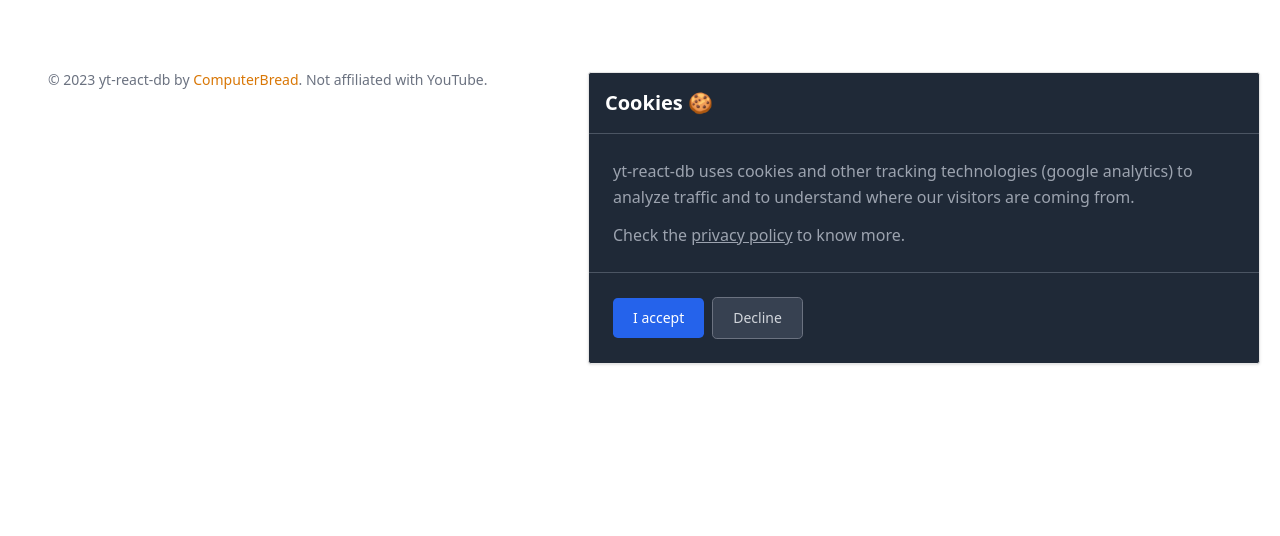
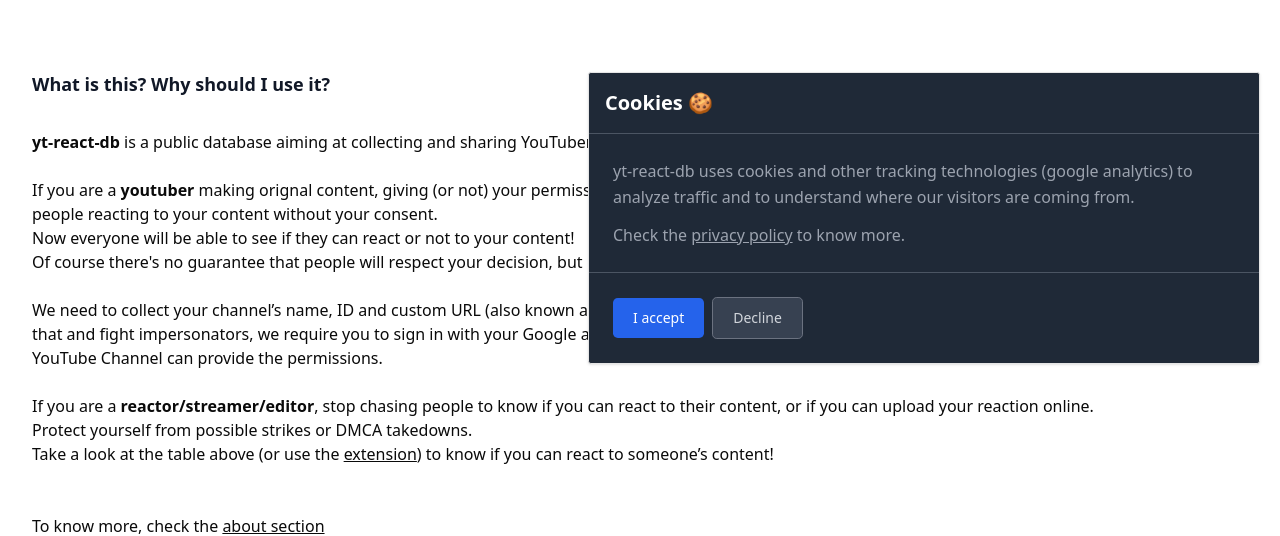
Before and after one commit to yt-react-db/front-yt-react-db, a React (Vite) app: page / in a window 1280 px wide. Shown: the part 416-952 px from the top of the page. Before the commit the page ends 800 px from the top, so only its background shows below. Built offline with nearby package versions, Linux system fonts and the light colour scheme; no server answers.

Commit message:
ruining the homepage for google validation

```diff
--- a/src/App.tsx
+++ b/src/App.tsx
@@ -1,4 +1,5 @@
 import './App.css'
+import AboutHomePage from './components/AboutHomePage';
 import Header from './components/Header';
 import PermissionsTable from './components/PermissionsTable/PermissionsTable';
 
@@ -8,6 +9,7 @@
     <>
       <Header />
       <PermissionsTable />
+      <AboutHomePage />
     </>
   )
 }
--- /dev/null
+++ b/src/components/AboutHomePage.tsx
@@ -0,0 +1,40 @@
+import { NavLink } from "react-router-dom";
+
+export default function AboutHomePage() {
+    return (
+        <div>
+
+            <div id="about" className="my-8">
+                <h2 className="mb-2 text-lg font-semibold text-gray-900 dark:text-white">What is this? Why should I use it?</h2>
+            </div>
+            <p>
+                <span className="font-bold">yt-react-db</span> is a public database aiming at collecting and sharing YouTuber's permissions concerning React content.
+                <br />
+                <br />
+                If you are a <span className="font-bold">youtuber</span> making orignal content,
+                giving (or not) your permissions will free you from answering emails and DM of reactors,
+                and free you from chasing people reacting to your content without your consent.<br />
+                Now everyone will be able to see if they can react or not to your content!<br />
+                Of course there's no guarantee that people will respect your decision, but hopefully most will!<br />
+                <br />
+                We need to collect your channel’s name, ID and custom URL (also
+                known as your YouTube Handle) that are used to uniquely identify
+                your YouTube Channel. To do that and fight impersonators, we
+                require you to sign in with your Google account that is linked
+                to your YouTube Channel, so that only the owner/manager of the
+                YouTube Channel can provide the permissions.<br />
+                <br />
+
+                If you are a <span className="font-bold">reactor/streamer/editor</span>,
+                stop chasing people to know if you can react to their content,
+                or if you can upload your reaction online.<br />
+                Protect yourself from possible strikes or DMCA takedowns.<br />
+                Take a look at the table above (or use the <NavLink to="/extension" className="underline">extension</NavLink>) to know if you can react to someone’s content!
+                <br />
+                <br />
+                <br />
+                To know more, check the <NavLink to="/about" className="underline">about section</NavLink>
+            </p>
+        </div >
+    )
+}
```
